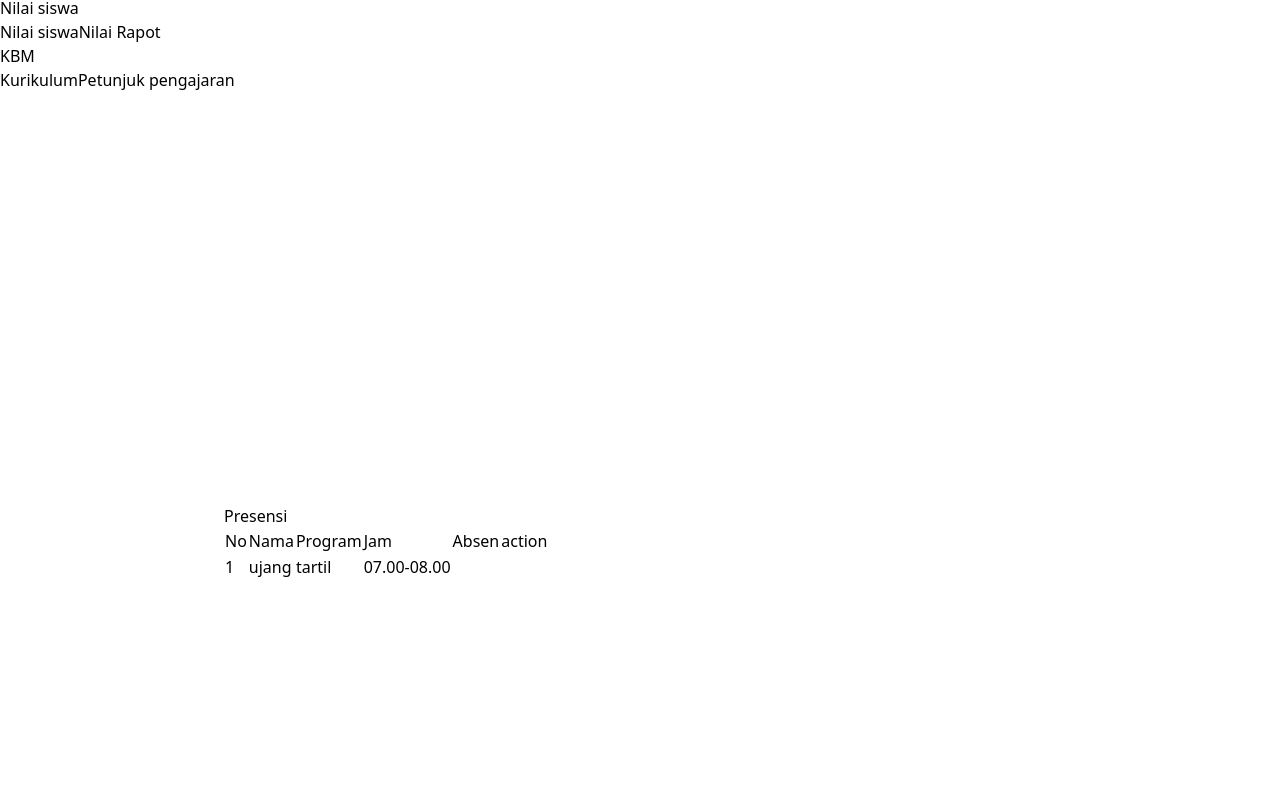
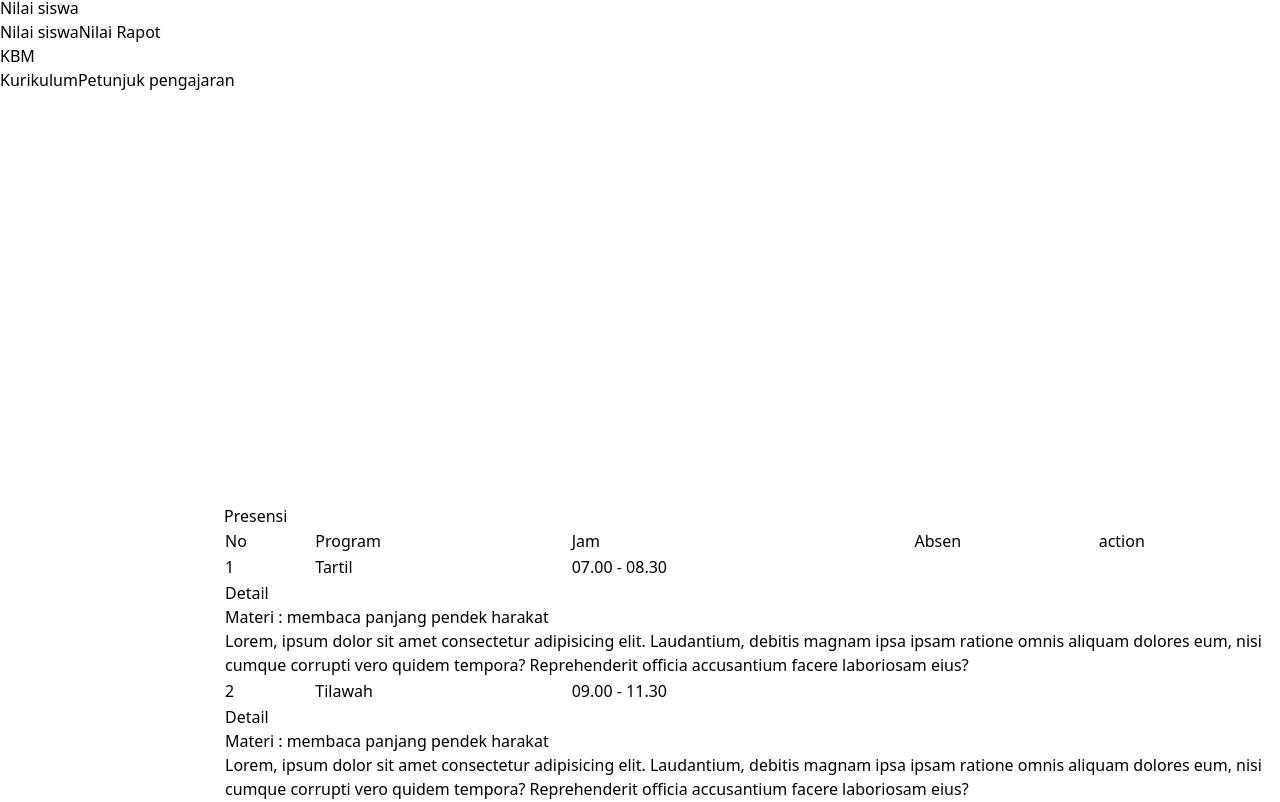
Before and after one commit to HanggityaRaharjo/fron-end-ltq-markaz, a React (Vite) app: page /show/presensi-guru in a window 1280 px wide. Shown: the part 512-1314 px from the top of the page. Before the commit the page ends 1092 px from the top, so only its background shows below. Built offline with nearby package versions, Linux system fonts and the light colour scheme.

Commit message:
content dan dashboard

```diff
--- a/src/App.jsx
+++ b/src/App.jsx
@@ -80,6 +80,7 @@ import PengaturanAkunGuru from "./pages/guru/pengaturanAkun";
 import FormPengaturanAkunGuru from "./pages/guru/pengaturanAkun/formPengaturanAkun";
 import BarangMasuk from "./pages/tu/administrasi/spp/stockBarang/barangMasuk";
 import BarangKeluar from "./pages/tu/administrasi/spp/stockBarang/barangKeluar";
+import DashboardGuru from "./pages/guru/dashboard";
 
 
 const router = createBrowserRouter([
@@ -252,6 +253,10 @@ const router = createBrowserRouter([
   },
 
   // Guru
+  {
+    path: "/show/dashboard-guru",
+    element: <DashboardGuru />,
+  },
   {
     path: "/form/pendaftaran-guru",
     element: <PendaftaranGuru />,
--- a/src/components/ChartComponent.jsx
+++ b/src/components/ChartComponent.jsx
@@ -16,14 +16,16 @@ const ChartComponent = () => {
         "juni2023",
         "Jan 2024",
         "juni2024",
+        "juni2024",
+        "juni2024",
       ],
       datasets: [
         {
           label: "Sales",
-          data: [12, 19, 3, 5, 2, 3],
+          data: [12, 13, 3, 5, 2, 3, 5, 4],
           backgroundColor: "rgba(22, 152, 89,0.2)",
           borderColor: "rgba(22, 152, 89,1)",
-          borderWidth: 3,
+          borderWidth: 2,
         },
       ],
     };
--- a/src/pages/guru/biodataGuru/ubahBiodata/index.jsx
+++ b/src/pages/guru/biodataGuru/ubahBiodata/index.jsx
@@ -9,7 +9,7 @@ function UbahBiodataGuru() {
         <Layout>
             <section className='font-poppins p-5'>
                 <div className='flex flex-col gap-2 bg-white shadow-md p-5'>
-                    <h1 className='font-bold text-xl'>Pegaturan akun</h1>
+                    <h1 className='font-bold text-xl'>Ubah Biodata</h1>
                     <hr className='border-black' />
                     <p className="bg-[#5FB68A80] px-5 py-2 rounded-md">Lengkapi biodata diri anda</p>
                 </div>
--- /dev/null
+++ b/src/pages/guru/dashboard/index.jsx
@@ -0,0 +1,115 @@
+import React, { useState } from 'react'
+import Layout from '../../../layouts/Layout'
+
+
+import { Line } from 'react-chartjs-2'
+import {
+    Chart as ChartJS,
+    LineElement,
+    CategoryScale,
+    LinearScale,
+    PointElement
+} from 'chart.js'
+import ChartComponent from '../../../components/ChartComponent'
+
+ChartJS.register(
+    LineElement,
+    CategoryScale,
+    LinearScale,
+    PointElement
+)
+
+function DashboardGuru() {
+    const [isShowDetail, setIsShowDetail] = useState(false)
+
+    const HandleShow = () => {
+        setIsShowDetail(true)
+    }
+
+
+    const data = {
+        labels: ["Januari", "Februari", "Maret", "April", "Mei", "Juni", "Juli", "Agustus", "September", "Oktober", "November", "Desember"],
+        datasets: [{
+            data: [8, 7.8, 6, 8, 7, 5, 6, 10, 5],
+            backgroundColor: 'tranparent',
+            borderColor: '#00BFFF ',
+            pointBorderColor: 'transparent',
+            pointBorderWidth: 1,
+        }]
+    };
+
+    const options = {
+        plugins: {
+            legend: false
+        },
+        scales: {
+            x: {
+                grid: {
+                    display: false
+                }
+            },
+            y: {
+                min: 2,
+                max: 10,
+                ticks: {
+                    stepSize: 1,
+                    callack: (value) => value + 'K'
+                },
+                grid: {
+                    borderBash: [50]
+                }
+            }
+        }
+    }
+
+    return (
+        <Layout>
+            <section className='p-5'>
+                <div className='flex flex-col lg:flex-row  gap-5'>
+                    <div className=' h-[300px] w-full lg:w-[800px] bg-white p-5 rounded-md shadow-md'>
+                        {/* <Line data={data} options={options} style={{ width: '100%', height: '100%' }} className=''></Line> */}
+                        <ChartComponent />
+                    </div>
+                    <div className='bg-white p-5 rounded-md shadow-md'>
+                        <div className='flex flex-col gap-2'>
+                            <h1>Jadwal mengajar</h1>
+                            <div className='overflow-hidden rounded-md'>
+                                <div onClick={() => setIsShowDetail(!isShowDetail)} className='w-full flex flex-col bg-[#9df7ca] p-2 rounded-md'>
+                                    <div className='flex justify-between items-center'>
+                                        <table className='w-full'>
+                                            <tr className='text-center'>
+                                                <td className='px-2 w-28 '>Tilawah</td>
+                                                <td className='px-2 w-20 '>Selasa</td>
+                                                <td className='px-2 '>07.00 - 09.00</td>
+                                                <td className='px-2 w-10 '>
+                                                    <div className='flex items-center'>
+                                                        <button>
+                                                            <svg xmlns="http://www.w3.org/2000/svg" fill="none" viewBox="0 0 24 24" strokeWidth={1.5} stroke="currentColor" className="w-5 h-5">
+                                                                <path strokeLinecap="round" strokeLinejoin="round" d="M6.75 12a.75.75 0 11-1.5 0 .75.75 0 011.5 0zM12.75 12a.75.75 0 11-1.5 0 .75.75 0 011.5 0zM18.75 12a.75.75 0 11-1.5 0 .75.75 0 011.5 0z" />
+                                                            </svg>
+                                                        </button>
+                                                    </div>
+                                                </td>
+                                            </tr>
+                                        </table>
+                                    </div>
+                                </div>
+                                <div className={`flex gap-2rounded-md h-[0px] transition-all duration-300 ${isShowDetail ? 'h-[100px] border rounded-md' : 'h-[0px]'}`}>
+                                    <div className='p-2 flex flex-col gap-2'>
+                                        <div className='flex gap-2'>
+                                            <label className='font-medium'>Materi :</label>
+                                            <p>Belajar panjang pendek bacaan</p>
+                                        </div>
+                                        <p>Lorem ipsum dolor sit amet consectetur adipisicing elit. Quod, et.</p>
+                                    </div>
+                                </div>
+                            </div>
+                        </div>
+                    </div>
+                </div>
+            </section>
+        </Layout>
+    )
+}
+
+export default DashboardGuru
--- a/src/pages/guru/presensiGuru/index.jsx
+++ b/src/pages/guru/presensiGuru/index.jsx
@@ -1,7 +1,34 @@
-import React from 'react'
+import React, { useState } from 'react'
 import Layout from '../../../layouts/Layout'
 
 function PresensiGuru() {
+    const [isShowDetail, setIsShowDetail] = useState(false)
+
+
+    const data = [
+        {
+            index: 1,
+            program: 'Tartil',
+            jam: '07.00 - 08.30',
+            materi: 'membaca panjang pendek harakat',
+            descripsi: 'Lorem, ipsum dolor sit amet consectetur adipisicing elit. Laudantium, debitis magnam ipsa ipsam ratione omnis aliquam dolores eum, nisi cumque corrupti vero quidem tempora? Reprehenderit officia accusantium facere laboriosam eius?'
+        },
+        {
+            index: 2,
+            program: 'Tilawah',
+            jam: '09.00 - 11.30',
+            materi: 'membaca panjang pendek harakat',
+            descripsi: 'Lorem, ipsum dolor sit amet consectetur adipisicing elit. Laudantium, debitis magnam ipsa ipsam ratione omnis aliquam dolores eum, nisi cumque corrupti vero quidem tempora? Reprehenderit officia accusantium facere laboriosam eius?'
+        }
+    ]
+
+    const toggleDetail = (index) => {
+        setIsShowDetail((prevVisibility) => ({
+            ...prevVisibility,
+            [index]: !prevVisibility[index],
+        }));
+    };
+
     return (
         <Layout>
             <section className='p-5'>
@@ -14,33 +41,57 @@ function PresensiGuru() {
                         <thead>
                             <tr className='bg-black text-white'>
                                 <td className='py-2 px-1  text-center'>No</td>
-                                <td className='py-2 px-20  text-center'>Nama</td>
                                 <td className='py-2 px-2  text-center'>Program</td>
                                 <td className='py-2 px-2  text-center'>Jam</td>
                                 <td className='py-2 px-2  text-center'>Absen</td>
                                 <td className='py-2 px-2  text-center'>action</td>
                             </tr>
                         </thead>
-                        <thead>
-                            <tr>
-                                <td className='p-2 border text-center'>1</td>
-                                <td className='p-2 border '>ujang</td>
-                                <td className='p-2 border text-center'>tartil</td>
-                                <td className='p-2 border text-center'>07.00-08.00</td>
+                        <tbody className=''>
+                            {data.map((item) => (
+                                <React.Fragment key={item.index}>
+                                    <tr className=''>
+                                        <td className='p-2 border text-center'>{item.index}</td>
+                                        <td className='p-2 border text-center'>{item.program}</td>
+                                        <td className='p-2 border text-center'>{item.jam}</td>
                                         <td className='p-2 border text-center'></td>
                                         <td className='p-2 border text-center'>
+                                            <div className='flex justify-center gap-2'>
                                                 <button className='text-blue-500 active:scale-95 transition duration-150'>
                                                     <svg xmlns="http://www.w3.org/2000/svg" fill="none" viewBox="0 0 24 24" strokeWidth={1.5} stroke="currentColor" className="w-6 h-6">
                                                         <path strokeLinecap="round" strokeLinejoin="round" d="M16.862 4.487l1.687-1.688a1.875 1.875 0 112.652 2.652L10.582 16.07a4.5 4.5 0 01-1.897 1.13L6 18l.8-2.685a4.5 4.5 0 011.13-1.897l8.932-8.931zm0 0L19.5 7.125M18 14v4.75A2.25 2.25 0 0115.75 21H5.25A2.25 2.25 0 013 18.75V8.25A2.25 2.25 0 015.25 6H10" />
                                                     </svg>
                                                 </button>
+                                                <button onClick={() => toggleDetail(item.index)} className='text-green-500 active:scale-95 transition duration-150'>
+                                                    <svg xmlns="http://www.w3.org/2000/svg" fill="none" viewBox="0 0 24 24" strokeWidth={1.5} stroke="currentColor" className="w-6 h-6">
+                                                        <path strokeLinecap="round" strokeLinejoin="round" d="M2.036 12.322a1.012 1.012 0 010-.639C3.423 7.51 7.36 4.5 12 4.5c4.638 0 8.573 3.007 9.963 7.178.07.207.07.431 0 .639C20.577 16.49 16.64 19.5 12 19.5c-4.638 0-8.573-3.007-9.963-7.178z" />
+                                                        <path strokeLinecap="round" strokeLinejoin="round" d="M15 12a3 3 0 11-6 0 3 3 0 016 0z" />
+                                                    </svg>
+
+                                                </button>
+                                            </div>
                                         </td>
                                     </tr>
-                        </thead>
+                                    <tr>
+                                        <td colSpan={5} className=''>
+                                            <div className={`flex px-2 flex-col gap-2  overflow-hidden transition-all duration-200 ${isShowDetail[item.index] ? 'h-[150px]' : 'h-[0px]'}`}>
+                                                <h3>Detail</h3>
+                                                <h2>Materi : <span>{item.materi}</span></h2>
+                                                <p>
+                                                    {item.descripsi}
+                                                </p>
+                                            </div>
+                                        </td>
+                                    </tr>
+                                </React.Fragment>
+                            ))}
+
+
+                        </tbody>
                     </table>
                 </div>
             </section>
-        </Layout>
+        </Layout >
     )
 }
 
--- a/src/pages/tu/administrasi/spp/pembayaranSpp/pesertabaru/index.jsx
+++ b/src/pages/tu/administrasi/spp/pembayaranSpp/pesertabaru/index.jsx
@@ -42,7 +42,7 @@ function TabelPesertaBaru() {
                 </div>
 
                 {/* Tabel DPP */}
-                <div className=' mt-20'>
+                <div className=' mt-20  w-full bg-white shadow-lg overflow-auto'>
                     <h1 className='font-bold text-2xl'>Tabel DPP</h1>
                     <div className='mt-5 w-full bg-white shadow-lg overflow-auto'>
                         <table className='w-full mt-5'>
--- a/src/pages/tu/dashboard/index.jsx
+++ b/src/pages/tu/dashboard/index.jsx
@@ -18,12 +18,7 @@ ChartJS.register(
 )
 
 function DashboardTu() {
-
-    const [isShow, setIsShow] = useState(false)
-
-    const HandleShow = () => {
-        setIsShow(true)
-    }
+    const [isShowDetail, setIsShowDetail] = useState(false)
 
 
     const data = {
@@ -65,8 +60,10 @@ function DashboardTu() {
     return (
         <Layout>
             <section className='p-5'>
-                <div className='w-full bg-white p-5 shadow-lg'>
-                    <Line data={data} options={options} style={{ width: '100%' }} className=''></Line>
+                <div className='grid grid-cols-1 lg:grid-cols-2  gap-5'>
+                    <div className=' h-[300px] w-full bg-white p-5 rounded-md shadow-md'>
+                        <Line data={data} options={options} style={{ width: '100%', height: '100%' }} className=''></Line>
+                    </div>
                 </div>
             </section>
         </Layout>
```
Lines whose indentation alone changed are shown as unchanged.
